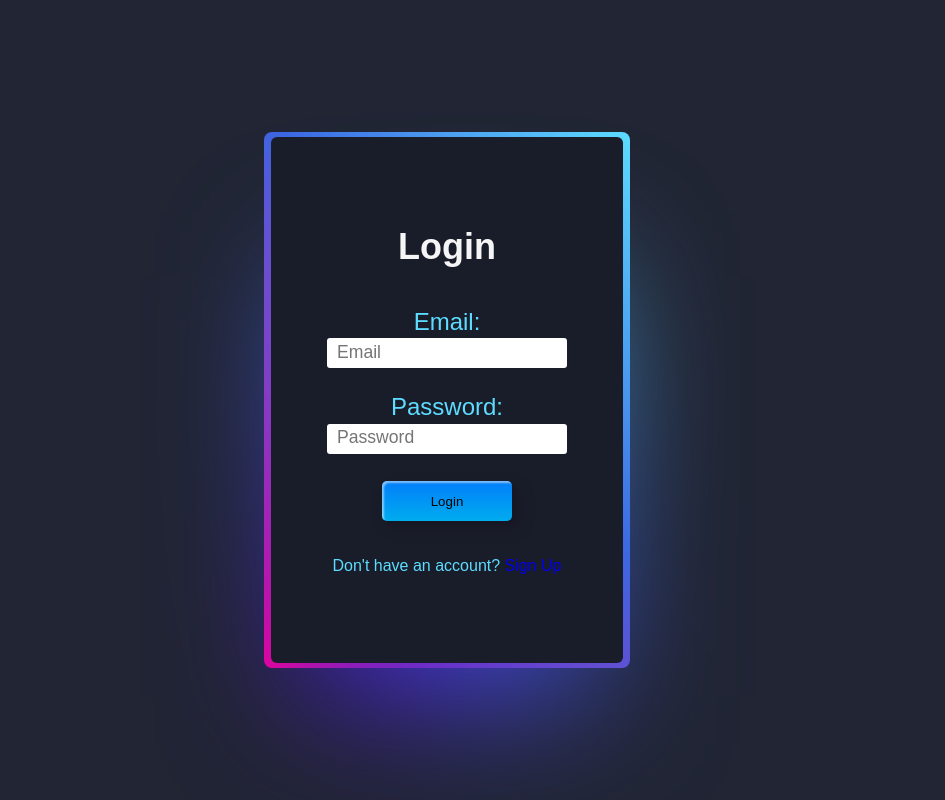
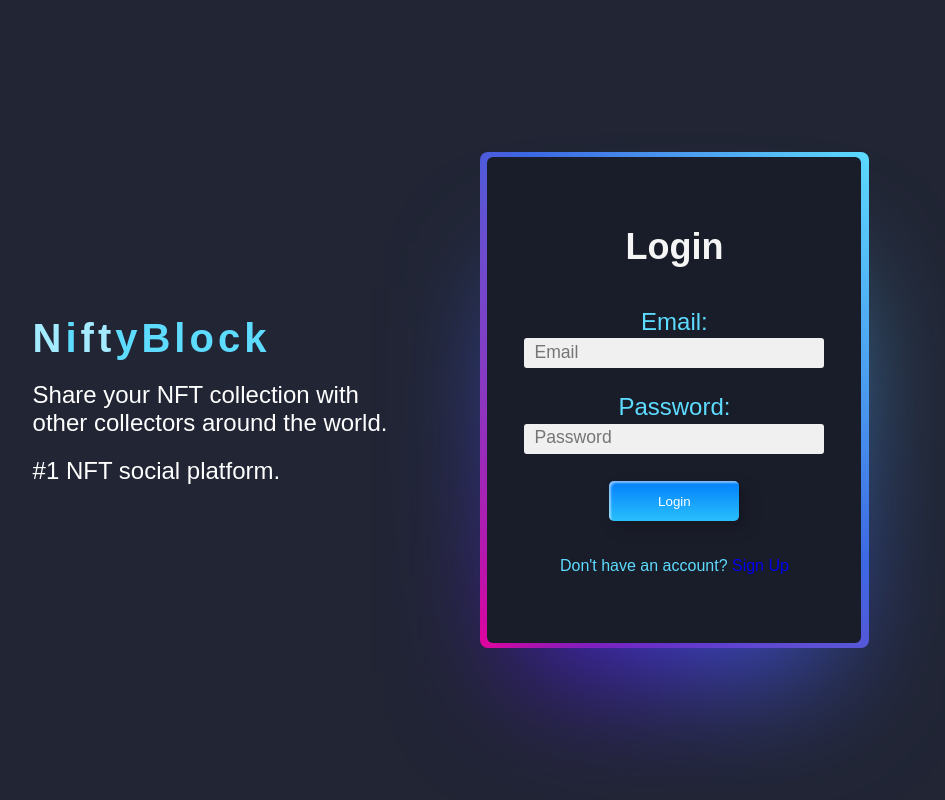
Before and after one commit to chrishorizon/nft_project, a Flask app: page / in a window 1280 px wide. Shown: the whole page, without its empty margins (193-1138 px from the left). Run offline with Flask 2, Linux system fonts and the light colour scheme.

Commit message:
Updated login page

```diff
--- a/flask_app/static/css/style.css
+++ b/flask_app/static/css/style.css
@@ -5,18 +5,7 @@
     font-family: sans-serif;
 }
 
-/* login card -------------*/
-@property --rotate {
-    syntax: "<angle>";
-    initial-value: 132deg;
-    inherits: false;
-}
-
-:root {
-    --card-height: 65vh;
-    --card-width: calc(var(--card-height) / 1.5);
-}
-
+/* login -------------*/
 h2{
     color: whitesmoke;
 }
@@ -31,7 +20,7 @@ h2{
 }
 
 .login-error{
-    color: rgb(212, 39, 39);
+    color: rgb(243, 69, 69);
     font-size: 1rem;
 }
 
@@ -41,9 +30,10 @@ h2{
 
 .form-control{
   height: 30px;
-  width: 30vh;
+  width: 300px;
   margin-bottom: 25px;
   border-radius: 3px;
+  background-color: rgb(240, 240, 240);
 }
 
 ::placeholder{
@@ -57,8 +47,29 @@ h2{
   margin-top: 50px;
 }
 
+.nft-title{
+  font-size: 2.5rem;
+  color: #5ddcff;
+  letter-spacing: .1em;
+}
+
+.nft-color{
+  color: #a4ebff;
+}
+
+.nft-desc{
+  color: white;
+  margin-top: 20px;
+  font-size: 1.5rem;
+}
+
+.title-card{
+  margin-right: 100px;
+}
+
 body {
     min-height: 100vh;
+    width: 100vw;
     background: #212534;
     display: flex;
     align-items: center;
@@ -66,10 +77,22 @@ body {
     font-family: cursive;
 }
 
+/* Card Border -------------- */
+@property --rotate {
+  syntax: "<angle>";
+  initial-value: 132deg;
+  inherits: false;
+}
+
+:root {
+  --card-height: 60vh;
+  --card-width: calc(var(--card-height) / 1.5);
+}
+
 .card {
     background: #191c29;
-    width: var(--card-width);
-    height: var(--card-height);
+    width: 23rem;
+    height: 30rem;
     padding: 3px;
     position: relative;
     border-radius: 6px;
@@ -129,12 +152,9 @@ body {
     }
 }
 
-.enableEthereumButton{
-  cursor: pointer;
-}
-
 /* LOGIN BUTTON ---------- */
 .btn-12{
+    color: #fff;
     position: relative;
     bottom: 20px;
     border:none;
@@ -147,7 +167,7 @@ body {
   }
   .btn-12 span {
     background: rgb(0,172,238);
-  background: linear-gradient(0deg, rgba(0,172,238,1) 0%, rgba(2,126,251,1) 100%);
+    background: linear-gradient(0deg, rgb(41, 192, 252) 0%, rgba(2,126,251,1) 100%);
     display: block;
     position: absolute;
     width: 130px;
@@ -202,3 +222,63 @@ body {
     -moz-transform: rotateX(-90deg);
     transform: rotateX(-90deg);
   }
+
+/* Register button ---------------- */
+.custom-btn {
+  width: 130px;
+  height: 40px;
+  color: #fff;
+  border-radius: 5px;
+  padding: 10px 25px;
+  font-family: 'Lato', sans-serif;
+  font-weight: 500;
+  background: transparent;
+  cursor: pointer;
+  transition: all 0.3s ease;
+  position: relative;
+  display: inline-block;
+  box-shadow:inset 2px 2px 2px 0px rgba(255,255,255,.5),
+  7px 7px 20px 0px rgba(0,0,0,.1),
+  4px 4px 5px 0px rgba(0,0,0,.1);
+  outline: none;
+}
+
+.btn-11 {
+  border: none;
+  background: rgb(251,33,117);
+    background: linear-gradient(0deg, rgb(255, 23, 112) 0%, rgba(234,76,137,1) 100%);
+    color: #fff;
+    overflow: hidden;
+}
+.btn-11:hover {
+    text-decoration: none;
+    color: #fff;
+}
+.btn-11:before {
+    position: absolute;
+    content: '';
+    display: inline-block;
+    top: -180px;
+    left: 0;
+    width: 30px;
+    height: 100%;
+    background-color: #fff;
+    animation: shiny-btn1 3s ease-in-out infinite;
+}
+.btn-11:hover{
+  opacity: .7;
+}
+.btn-11:active{
+  box-shadow:  4px 4px 6px 0 rgba(255,255,255,.3),
+              -4px -4px 6px 0 rgba(116, 125, 136, .2),
+    inset -4px -4px 6px 0 rgba(255,255,255,.2),
+    inset 4px 4px 6px 0 rgba(0, 0, 0, .2);
+}
+
+
+@-webkit-keyframes shiny-btn1 {
+  0% { -webkit-transform: scale(0) rotate(45deg); opacity: 0; }
+  80% { -webkit-transform: scale(0) rotate(45deg); opacity: 0.5; }
+  81% { -webkit-transform: scale(4) rotate(45deg); opacity: 1; }
+  100% { -webkit-transform: scale(50) rotate(45deg); opacity: 0; }
+}
--- a/flask_app/templates/dashboard.html
+++ b/flask_app/templates/dashboard.html
@@ -9,7 +9,7 @@
 </head>
 <body>
     <div class="container d-flex justify-content-evenly">
-        <h1 class="text-center">Welcome {{user.first_name}}</h1>
+        <h1 class="text-center">Welcome {{user.username}}</h1>
         <a href="/logout" class="btn btn-outline-primary">Logout</a>
     </div>
 </body>
--- a/flask_app/templates/index.html
+++ b/flask_app/templates/index.html
@@ -9,6 +9,11 @@
     <title>NFT Project / Login Page</title>
 </head>
 <body>
+    <div class="title-card">
+        <h2 class="nft-title"><span class="nft-color">N</span>i<span class="nft-color">ft</span>yBlock</h2>
+        <p class="nft-desc">Share your NFT collection with <br>other collectors around the world.</p>
+        <p class="nft-desc">#1 NFT social platform.</p>
+    </div>
     <div class="card">
         <form action="/login" method="post">
             <h2>Login</h2>
@@ -31,7 +36,7 @@
                     <input placeholder="Password" type="password" name="password" class="form-control">
                 </div>
             </div>
-            <button class="custom-btn btn-12"><span>Enter NFT World</span><span>Login</span></button>
+            <button class="btn-12"><span>NFT Community</span><span>Login</span></button>
             <p class="no-account">Don't have an account?<a class="btn-signup" href="/register"> Sign Up</a></p>
         </form>
     </div>
--- a/flask_app/templates/register.html
+++ b/flask_app/templates/register.html
@@ -84,8 +84,8 @@
                 <label for="con_password"></label>
                 <input placeholder="Confirm Password" type="password" name="con_password" class="form-control">
             </div>
-            <input class="btn btn-warning mt-3" type="submit" value="Register">
-            <p>Have an account? <a class="btn-signup" href="/">Login</a></p>
+            <button class="custom-btn btn-11">Register</button>
+            <p class="no-account">Have an account? <a class="btn-signup" href="/">Login</a></p>
         </form>
     </div>
 </body>
```
